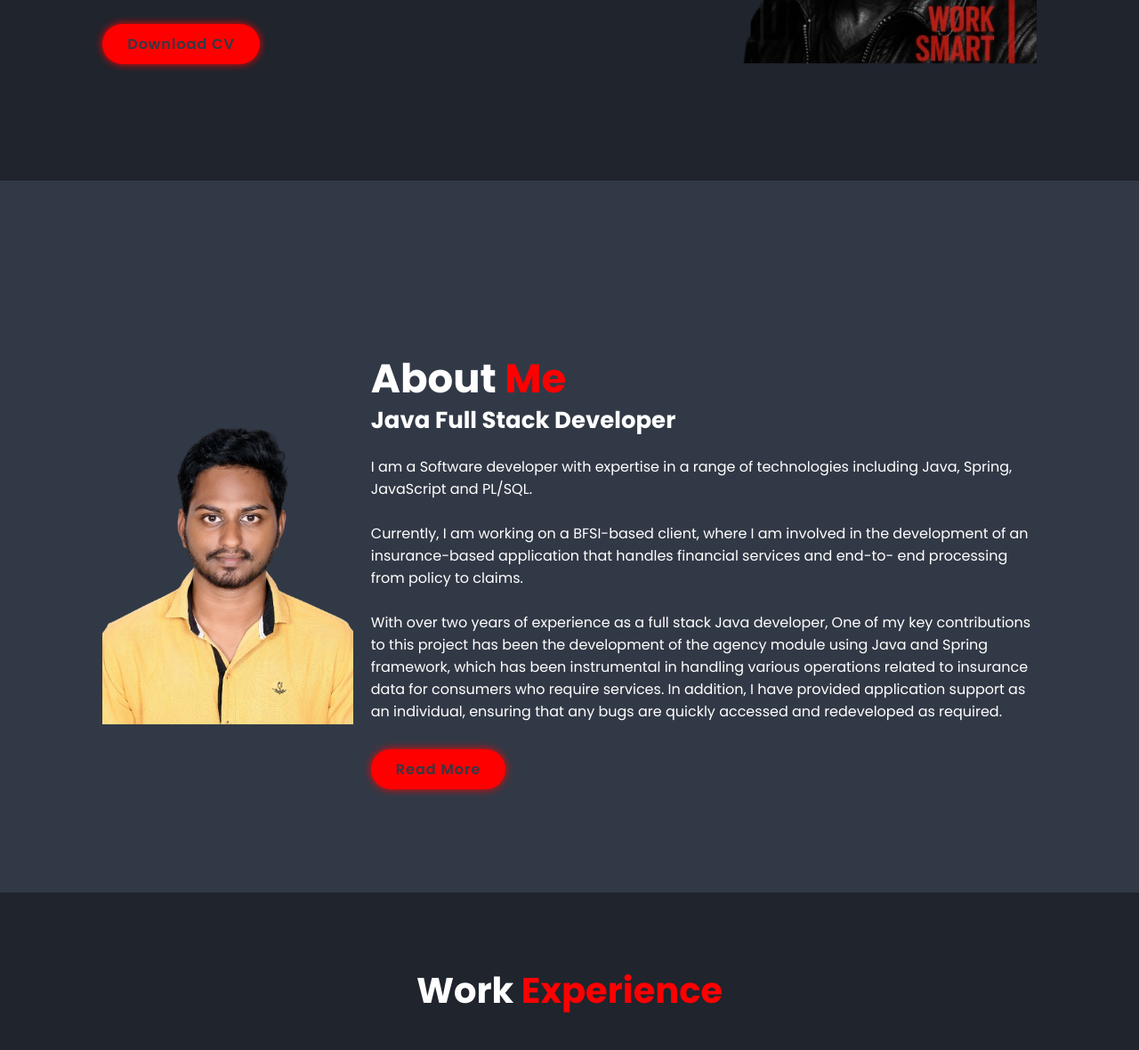
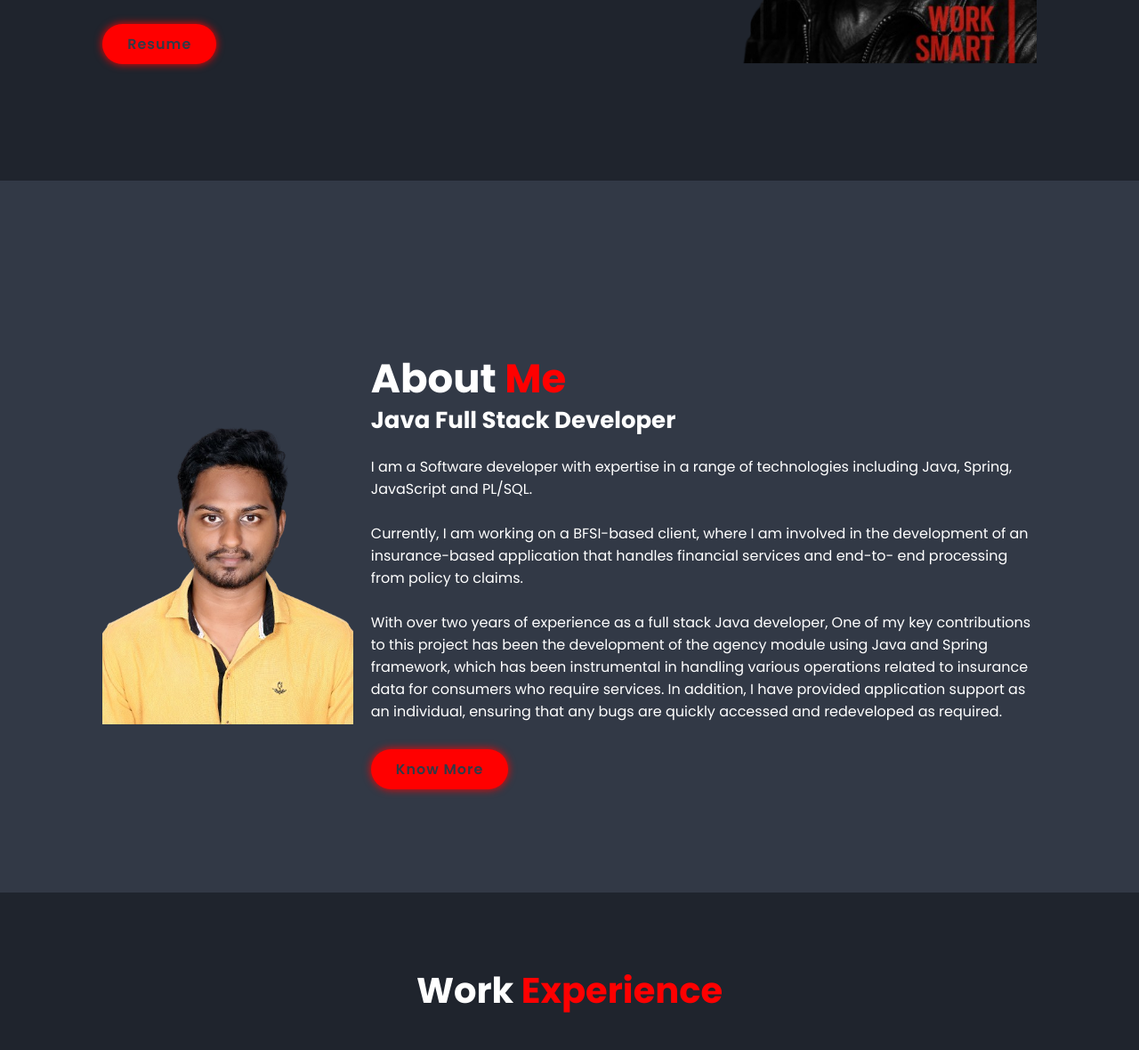
Before and after one commit to darkbloodprince/Portfolio_Website, a plain HTML site: page index.html in a window 1280 px wide. Shown: the part 597-1777 px from the top of the page at 89% size. Drawn offline with nearby package versions, Linux system fonts and the light colour scheme.

Commit message:
5/7/2025

```diff
--- a/index.html
+++ b/index.html
@@ -40,7 +40,7 @@
           <a href="https://www.linkedin.com/in/dasarivamsi/" target="_blank"><i class='bx bxl-linkedin'></i></a>
           <a href="mailto:dasarivamsi23@gmail.com"><i class='bx bxl-gmail'></i></a>
         </div>
-        <a href="documents/Resume.pdf" class="btn" download="Dasari_Vamsi_Resume.pdf">Download CV</a>
+        <a href="documents/Resume.pdf" class="btn" download="Dasari_Vamsi_Resume.pdf">Resume</a>
       </div>
       <div class="home-img">
         <img src="images/home.png" alt="Dasari Vamsi">
@@ -66,7 +66,7 @@ Spring framework, which has been instrumental in handling various operations rel
 insurance data for consumers who require services. In addition, I have provided application
 support as an individual, ensuring that any bugs are quickly accessed and redeveloped as
 required.</p>
-        <a href="#experience" class="btn">Read More</a>
+        <a href="#experience" class="btn">Know More</a>
       </div>
     </section>
 
@@ -120,7 +120,7 @@ required.</p>
     </section>
 
     <!-- contact section -->
-    <section class="contact" id="contact">
+    <!--<section class="contact" id="contact">
       <h2 class="heading">Contact <span>Me!</span></h2>
       <form action="#">
         <div class="input-box">
@@ -134,7 +134,7 @@ required.</p>
         <textarea cols="30" rows="10" placeholder="Your Message"></textarea>
         <input type="submit" value="Send Message" class="btn">
       </form>
-    </section>
+    </section>-->
 
     <!-- footer -->
     <footer class="footer">
```
Also changed, not shown: 1 other file.
